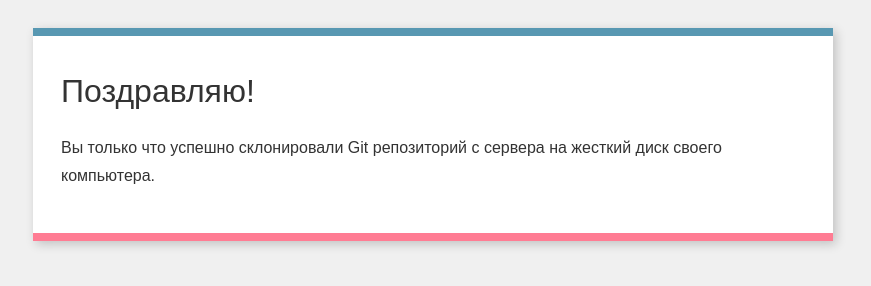
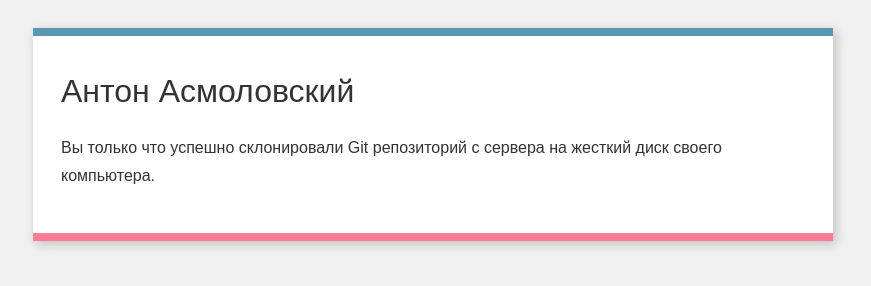
Before and after one commit to lergnom/git-welcome, a plain HTML site: page index.html in a window 1280 px wide. Shown: the whole page, without its empty margins (207-1078 px from the left). Drawn offline with Linux system fonts and the light colour scheme.

Commit message:
Added name in index.html

```diff
--- a/index.html
+++ b/index.html
@@ -9,7 +9,7 @@
     </head>
     <body>
         <div class="box">
-            <h1>Поздравляю!</h1>
+            <h1>Антон Асмоловский</h1>
             <p>
                 Вы только что успешно склонировали Git репозиторий с сервера на
                 жесткий диск своего компьютера.
```
